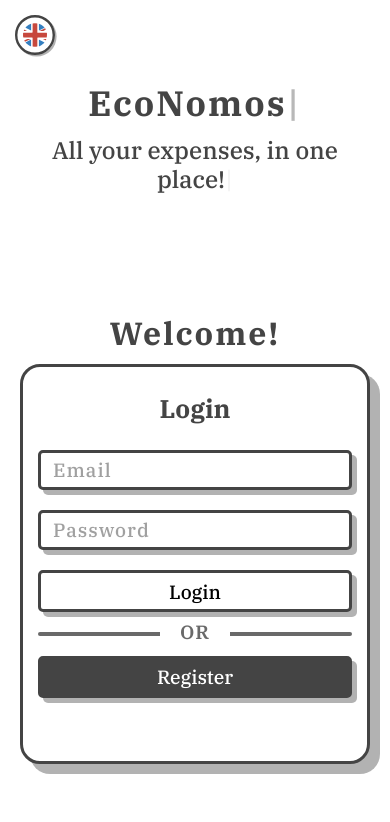
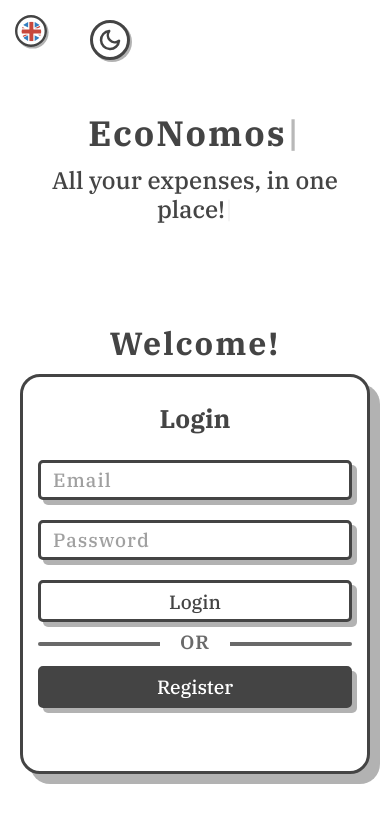
Before and after one commit to costiz7/EcoNomos, a React (Vite) app in the folder client/: page / in a window 390 px wide. Shown: the top 822 px of the page. Built offline with nearby package versions, Linux system fonts and the light colour scheme.

Commit message:
Implemented better repsonsivity and dark-mode revamped

```diff
--- a/client/src/DashboardContent/DashboardContent.jsx
+++ b/client/src/DashboardContent/DashboardContent.jsx
@@ -174,7 +174,7 @@ function DashboardContent() {
                     </div>
                     <RadialGaugeComponent
                         targetPercentage={dashboardData.gauge}
-                        color={dashboardData.gauge >= 80 ? "#ef4444" : "var(--black-color)"}
+                        color={dashboardData.gauge >= 80 ? "var(--red-color)" : "var(--green-color)"}
                     />
                 </div>
 
--- a/client/src/Home/Home.css
+++ b/client/src/Home/Home.css
@@ -52,6 +52,14 @@
     position: absolute;
     top: 20px;
     left: 30px;
+    z-index: 10;
+    background-color: var(--white-color);
+}
+
+.home-theme-switcher {
+    position: absolute;
+    top: 20px;
+    left: 90px;
     z-index: 10;
     background-color: var(--white-color);
 }
--- a/client/src/Home/Home.jsx
+++ b/client/src/Home/Home.jsx
@@ -5,6 +5,7 @@ import LoginForm from "./LoginForm/LoginForm.jsx";
 import RegisterForm from "./RegisterForm/RegisterForm.jsx";
 import SuccessForm from "./SuccessForm/SuccessForm.jsx";
 import LanguageSwitcher from "../LanguageSwitcher/LanguageSwitcher.jsx";
+import ThemeSwitcher from "../ThemeSwitcher/ThemeSwitcher.jsx";
 
 //Home component. Depending on 'currentForm' it changes the forms between login, register and success page
 function Home() {
@@ -45,6 +46,7 @@ function Home() {
         <>
             <div className="home-upper-section-wrapper">
                 <LanguageSwitcher className="home-lang-switcher" />
+                <ThemeSwitcher className="home-theme-switcher"/>
                 <div className="home-left-section">
                     <div className="home-title-section">
                         <h1 className="home-main-title">
--- a/client/src/Home/LoginForm/LoginForm.css
+++ b/client/src/Home/LoginForm/LoginForm.css
@@ -85,6 +85,8 @@
     font-size: 1rem;
     outline: none;
     border: solid 3px var(--black-color);
+    background-color: var(--white-color);
+    color: var(--black-color);
     border-radius: 5px;
     box-shadow: 5px 5px 0px rgba(0, 0, 0, 0.3);
 }
@@ -103,6 +105,7 @@
     border-radius: 5px;
     box-shadow: 5px 5px 0px rgba(0, 0, 0, 0.3);
     background-color: var(--white-color);
+    color: var(--black-color);
     transition: all 0.3s ease;
     cursor: pointer;
 }
--- a/client/src/Home/RegisterForm/RegisterForm.css
+++ b/client/src/Home/RegisterForm/RegisterForm.css
@@ -91,6 +91,8 @@
     font-size: 1rem;
     outline: none;
     border: solid 3px var(--black-color);
+    background-color: var(--white-color);
+    color: var(--black-color);
     border-radius: 5px;
     box-shadow: 5px 5px 0px rgba(0, 0, 0, 0.3);
 }
@@ -119,6 +121,7 @@
     font-weight: 500;
     outline: none;
     border: solid 3px var(--black-color);
+    color: var(--black-color);
     border-radius: 5px;
     box-shadow: 5px 5px 0px rgba(0, 0, 0, 0.3);
     background-color: var(--white-color);
--- a/client/src/LanguageSwitcher/LanguageSwitcher.css
+++ b/client/src/LanguageSwitcher/LanguageSwitcher.css
@@ -1,3 +1,7 @@
+.language-switcher-wrapper {
+    position: relative;
+}
+
 .current-language-btn {
     position: relative;
     display: flex;
@@ -66,3 +70,27 @@
     width: 30px;
     height: 30px;
 }
+
+@media(max-width: 500px) {
+    .current-language-btn {
+        width: 40px;
+        height: 40px;
+    }
+
+    .language-dropdown {
+        top: 50px;
+        left: 0px;
+        width: 40px;
+        height: 80px;
+    }
+
+    .icon-large {
+        width: 25px;
+        height: 25px;
+    }
+
+    .icon-small {
+        width: 25px;
+        height: 25px;
+    }
+}
--- a/client/src/MainLayout/MainLayout.css
+++ b/client/src/MainLayout/MainLayout.css
@@ -197,13 +197,13 @@
     }
 
     .logoutBtn {
-        height: 35px;
-        width: 35px;
+        height: 40px;
+        width: 40px;
     }
 
     .logout-icon {
-        height: 25px;
-        width: 25px;
+        height: 30px;
+        width: 30px;
     }
 
     .topbar-left-side {
--- a/client/src/MainLayout/MainLayout.jsx
+++ b/client/src/MainLayout/MainLayout.jsx
@@ -83,7 +83,7 @@ function MainLayout() {
                     </div>
                 </div>
                 <div className="topbar-right-side">
-                    <ThemeSwitcher />
+                    <ThemeSwitcher className="themeBtn"/>
                     <LanguageSwitcher />
                     <button onClick={logoutHandle} className="logoutBtn">
                         <LogoutIcon className="logout-icon" />
--- a/client/src/StatisticsContent/StatisticsContent.jsx
+++ b/client/src/StatisticsContent/StatisticsContent.jsx
@@ -286,7 +286,7 @@ function StatisticsContent() {
                     </div>
                     <RadialGaugeComponent
                         targetPercentage={statsData.budgetGaugeValue}
-                        color={statsData.budgetGaugeValue >= 80 ? "#ef4444" : "var(--black-color)"}
+                        color={statsData.budgetGaugeValue >= 80 ? "var(--red-color)" : "var(--green-color)"}
                     />
                 </div>
             </div>
--- a/client/src/ThemeSwitcher/ThemeSwitcher.css
+++ b/client/src/ThemeSwitcher/ThemeSwitcher.css
@@ -1,10 +1,39 @@
-/* Global variables override for Dark Mode */
+/* Global variables override for Dark Mode - Midnight Black & Distinct Accents */
 :root.dark-theme {
-    /* Swapping the actual values of your main design tokens globally */
-    --black-color: #ffffff;
-    --white-color: #444444;
+    /* 1. Main Background and Text/Borders */
+    --white-color: #121418; /* Elegant midnight black */
+    --black-color: #b2bcce; /* Soft silver for borders and text */
+
+    /* 2. Red Theme */
+    --light-red-color: #91262f; /* Brightened dark brick so it stands out */
+    --red-color: #e55a62;
+    --dark-red-color: #fcb1b5;
+
+    /* 3. Orange Theme */
+    --light-orange-color: #955528;
+    --orange-color: #eb7a36;
+    --dark-orange-color: #fcccaf;
+
+    /* 4. Yellow Theme */
+    --light-yellow-color: #8b7222;
+    --yellow-color: #dcb329;
+    --dark-yellow-color: #fce186;
+
+    /* 5. Green Theme */
+    --light-green-color: #214d2b;
+    --green-color: #6bb377;
+    --dark-green-color: #aae0b4;
+
+    /* 6. Blue Theme */
+    --light-blue-color: #1a4257;
+    --blue-color: #4b9bbf;
+    --dark-blue-color: #aed9ed;
+
+    /* 7. Purple Theme */
+    --light-purple-color: #402963;
+    --purple-color: #926add;
+    --dark-purple-color: #cfb8fa;
 }
-
 /* Button style matching the neobrutalist design system layout */
 .theme-toggle-btn {
     display: flex;
@@ -31,3 +60,10 @@
     width: 24px;
     height: 24px;
 }
+
+@media(max-width: 500px) {
+    .theme-toggle-btn {
+        width: 40px;
+        height: 40px;
+    }
+}
```
